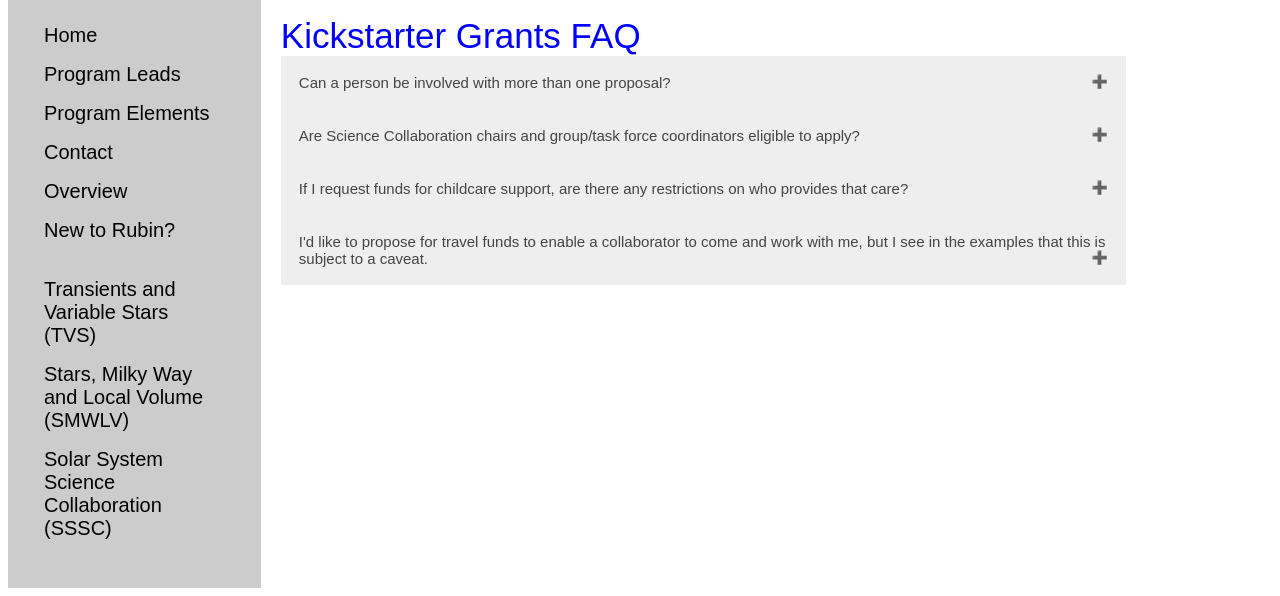
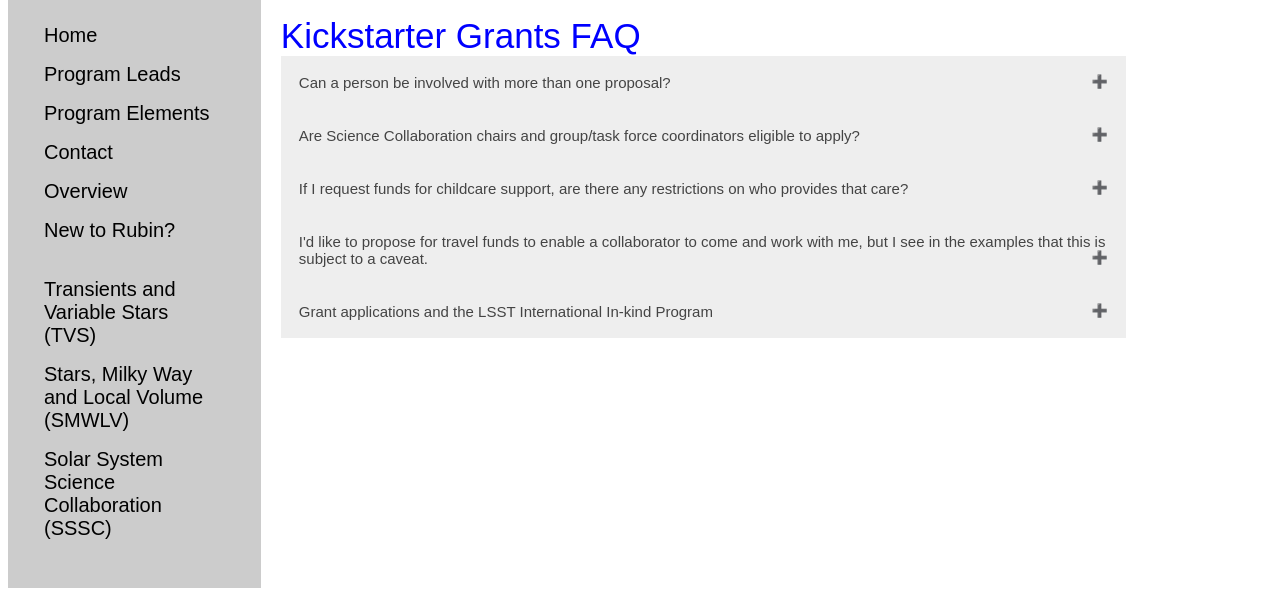
Before and after one commit to lsst-sci-prep/lsst-sci-prep.github.io, a Jekyll site: the page built from grants_faq.html, in a window 1280 px wide and 900 px high, scrolled down 693 px, cut to the strip 304-900 px from the top of the window. Built offline with Jekyll 4.4.1, drawn with Linux system fonts in a browser that asks for light colours.

```diff
--- a/grants_faq.html
+++ b/grants_faq.html
@@ -28,6 +28,15 @@ title: Program Elements
  that you include a contingency plan describing how the work will proceed in the event
 that travel is not possible. </p>
   </div>
+  <button type="button" class="collapsible">Grant applications and the LSST International In-kind Program</button>
+  <div class="content">
+    <p>Members of the three participating Science Collaborations who are based outside
+      the US/Chile are welcome to submit proposals, regardless of the status of any
+      In-kind proposal they are involved with.  Although the topic of your proposal
+      should not directly overlap with the activities covered in your in-kind program,
+    complementary activities are encouraged, particularly those that benefit
+    underserved communities and the Science Collaborations in general.</p>
+  </div>
 
 <script>
   var coll = document.getElementsByClassName("collapsible");
```
